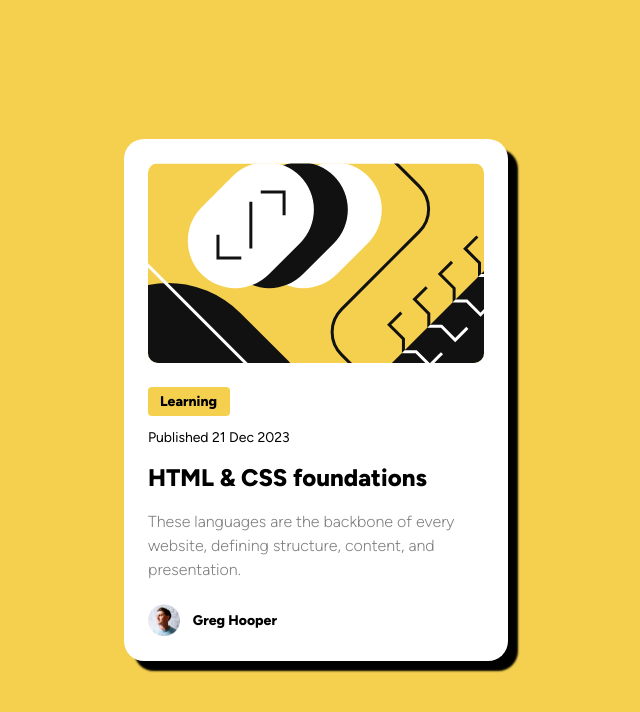
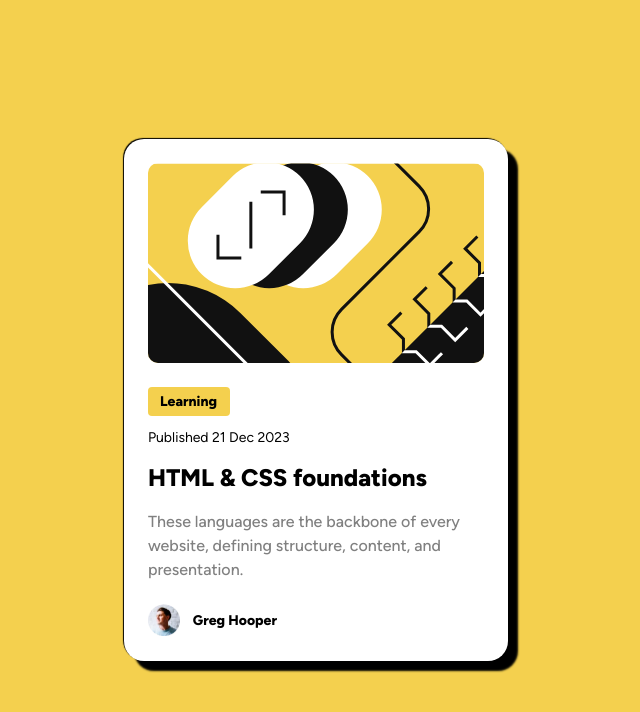
Before and after one commit to A-Young-Git/blog_preview_card, a plain HTML site: page index.html in a window 1280 px wide. Shown: the whole page, without its empty margins (324-964 px from the left). Drawn offline with Linux system fonts and the light colour scheme.

Commit message:
font weight changes

```diff
--- a/styles.css
+++ b/styles.css
@@ -37,7 +37,9 @@ body {
     padding: 1.5em;
     width: 384px;
     height: 522px;
-    box-shadow: 10px 10px 2px;
+    box-shadow:
+        10px 10px 2px,
+        -1px -1px 1px;
     background-color: white;
 }
 
@@ -88,7 +90,7 @@ body {
     max-width: 40ch;
     font-family: 'main font';
     color: grey;
-    font-weight: 300;
+    font-weight: 500;
     font-size: 1rem;
     margin-top: 0.5rem;
 }
```
